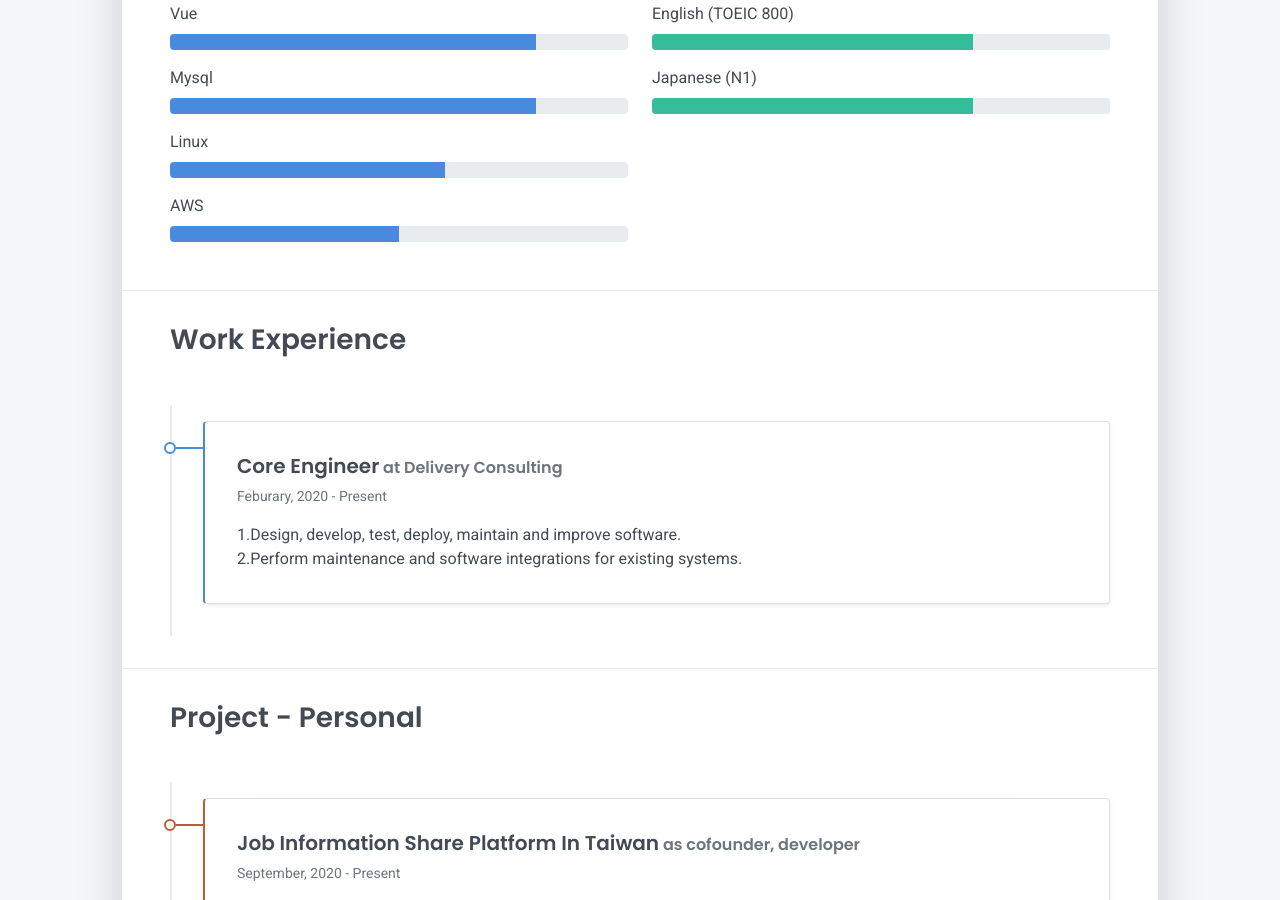
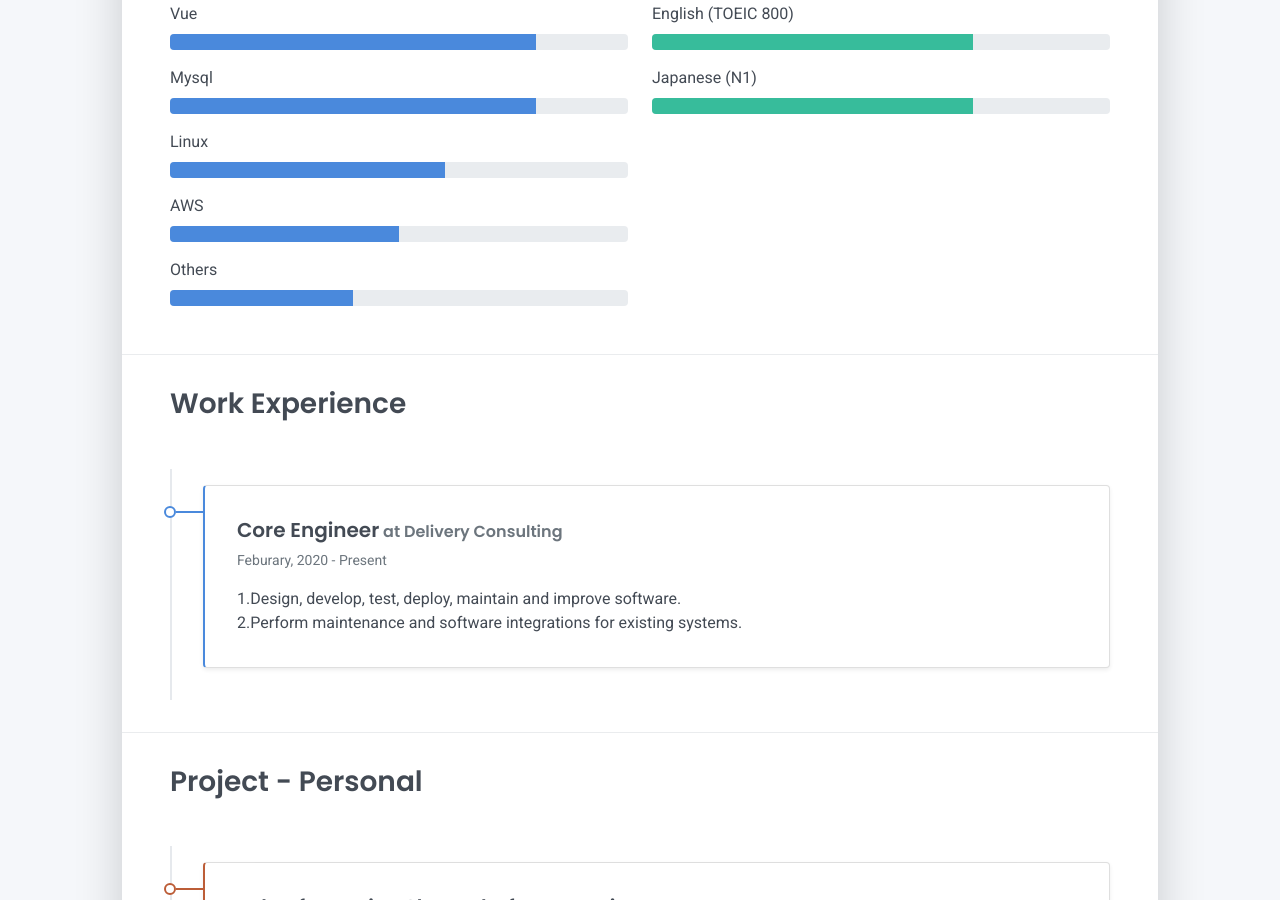
Before and after one commit to Incheat/incheat.github.io, a Jekyll site: the page built from resume/en/en-content.md, in a window 1280 px wide and 900 px high, scrolled down 1072 px. Built offline with Jekyll 4.4.1, drawn with Linux system fonts in a browser that asks for light colours.

Commit message:
update: add others to skill list

```diff
--- a/_data/skills.yml
+++ b/_data/skills.yml
@@ -13,6 +13,9 @@
 - name: AWS
   level: 50%
   col: left
+- name: Others
+  level: 40%
+  col: left
 - name: Mandarin
   level: 95%
   col: right
```
